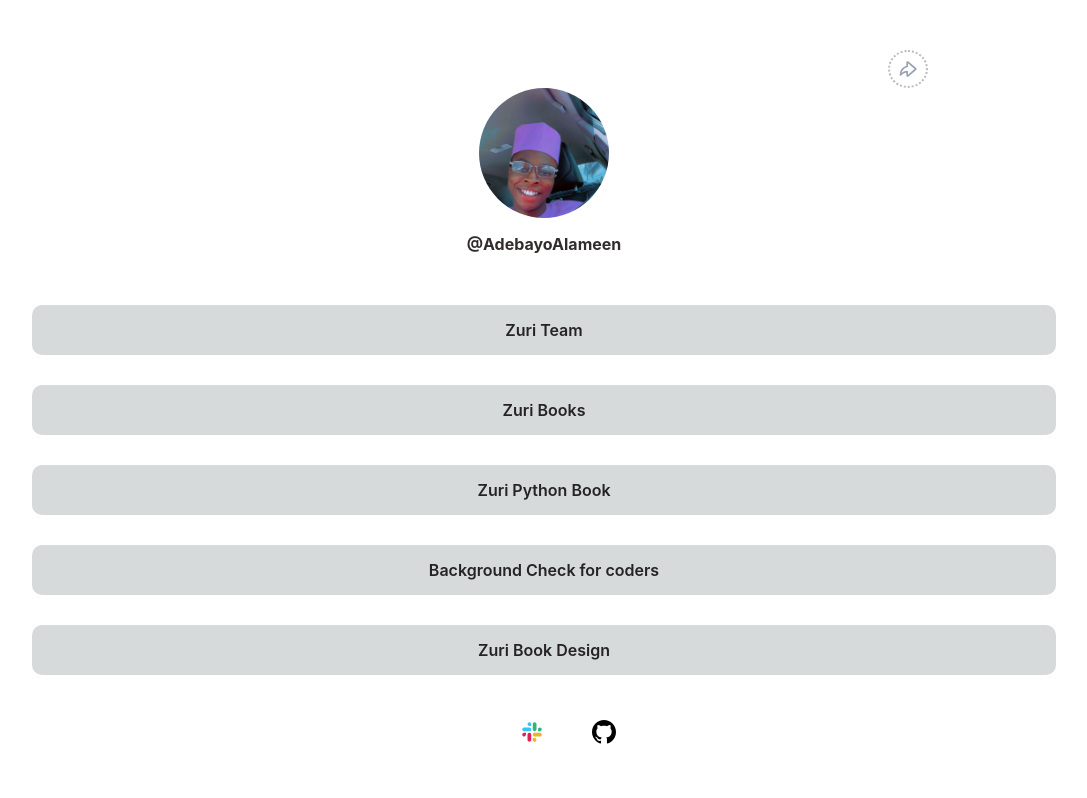
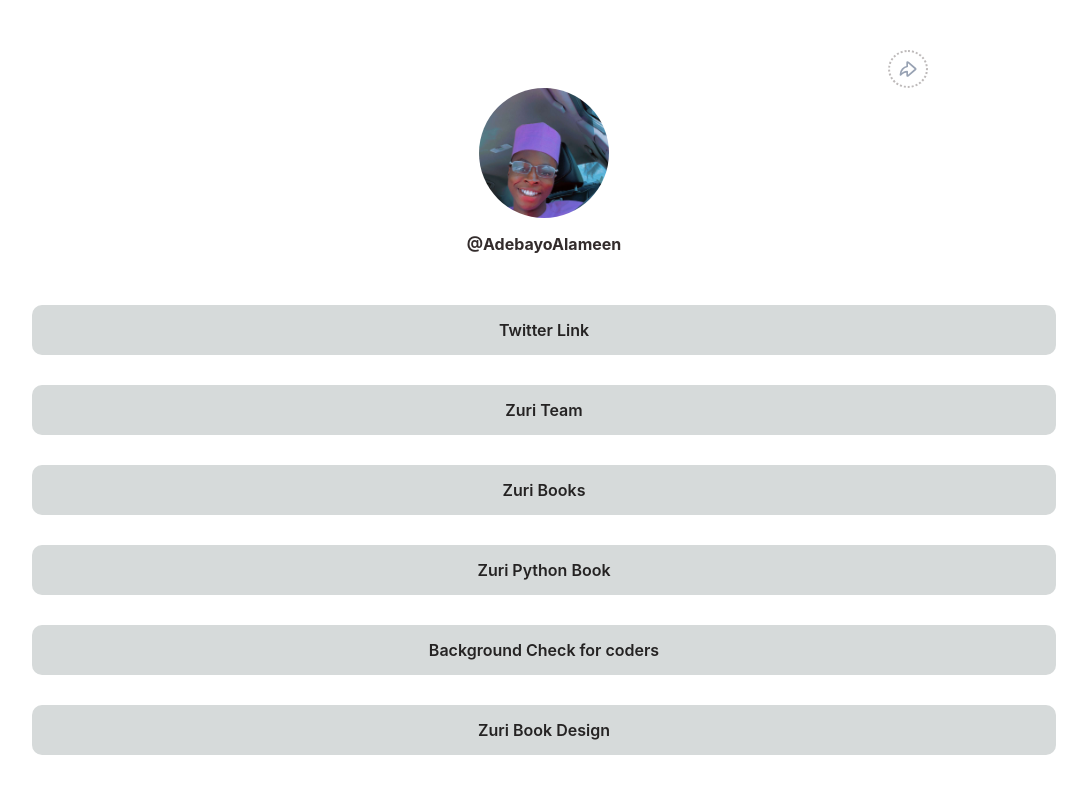
Before and after one commit to alamadrid01/learning, a React (Create React App) app: page / in a window 1280 px wide. Shown: the top 798 px of the page, without its empty margins (96-1183 px from the left). Built offline with nearby package versions, Linux system fonts and the light colour scheme.

Commit message:
Updating the link-tree component

```diff
--- a/src/components/Link-tree/Link.js
+++ b/src/components/Link-tree/Link.js
@@ -7,6 +7,11 @@
   return (
     <div>
       <div className="linkTree">
+      <div className="tree">
+          <a id="btn__zuri" href="https://twitter.com/adebayoAlameen">
+            Twitter Link
+          </a>
+        </div>
         <div className="tree">
           <a id="btn__zuri" href="https://training.zuri.team/">
             Zuri Team
```
